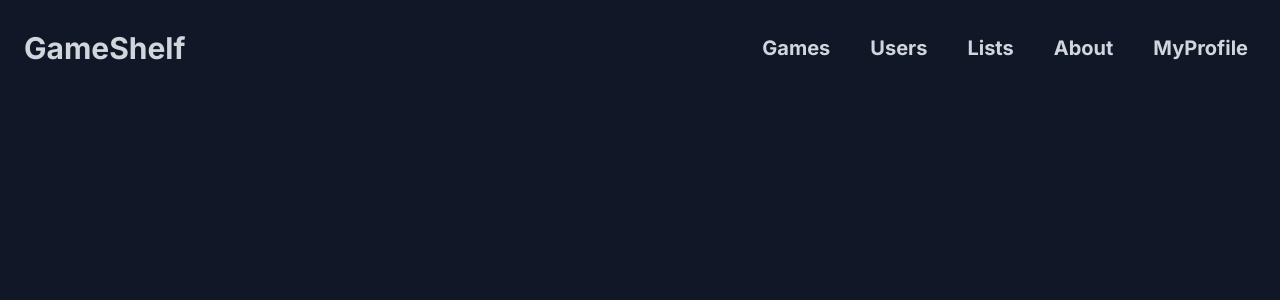
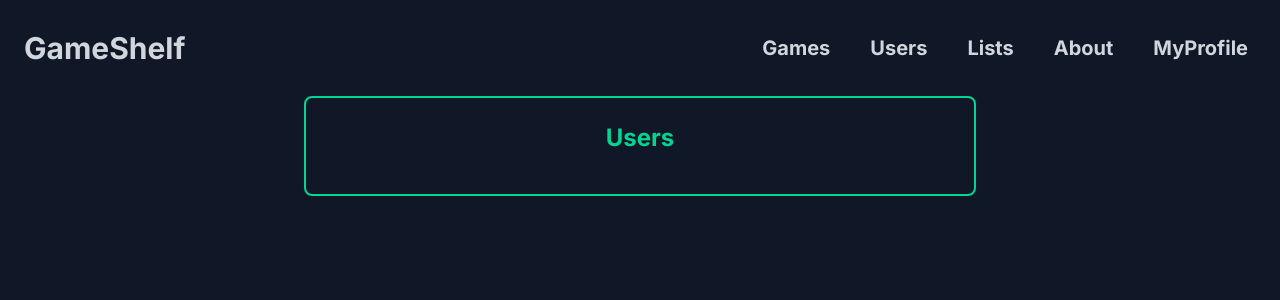
Before and after one commit to giovanniborsari/game-shelf, a Next.js app in the folder frontend/: page /user_search in a window 1280 px wide. Shown: the top 300 px of the page. Built offline with nearby package versions, Linux system fonts and the light colour scheme.

Commit message:
start of user search page

```diff
--- a/frontend/app/browse/page.tsx
+++ b/frontend/app/browse/page.tsx
@@ -59,7 +59,7 @@ return (
         <div className="w-90 shrink-0">
             <FilteringCol onFilterChange={handleFilterChange} />
         </div>
-        <div className="flex-1 flex flex-col justify-center items-center">
+        <div className="flex-1 flex flex-col justify-center items-center w-2xl">
             <GameGrid gamesArray={games}/>
         </div>
         <div className="w-90 shrink-0 pointer-events-none opacity-0
--- a/frontend/app/components/GameGrid.tsx
+++ b/frontend/app/components/GameGrid.tsx
@@ -13,10 +13,9 @@ export default function GameGrid({ gamesArray }: GameGridProps) {
     let gameCardGrid = gamesArray.map((game) => <GameCard key={game.game_id} {...game} />);
 
     return(
-        <div className= "justify-center flex flex-col items-center gap-1 p-6 border-2 border-emerald-400 w-2xl">
-            <h2 className="text-2xl font-bold text-emerald-400 mb-4">Games</h2>
-            {gameCardGrid}
-
+        <div className= "justify-center flex flex-col items-center gap-1 p-6 border-2 border-emerald-400 w-2xl rounded-lg">
+        <h2 className="text-2xl font-bold text-emerald-400 mb-4">Games</h2>
+        {gameCardGrid}
         </div>
     )
 }
--- a/frontend/app/user_search/page.tsx
+++ b/frontend/app/user_search/page.tsx
@@ -5,8 +5,13 @@ import TopBar from "../components/TopBar";
 export default function User_Search() {
 
 return(
-    <div className="min-h-screen bg-gray-900 flex flex-col">
+    <div className="min-h-screen bg-gray-900 flex flex-col items-center">
     <TopBar/>
+    <div className="flex flex-col p-6 border-2 border-emerald-400 w-2xl
+    rounded-lg items-center justify-center">
+    <h2 className="text-2xl font-bold text-emerald-400 mb-4">Users</h2>
+
+    </div>
     </div>
 )
 }
```
Also changed, not shown: frontend/app/components/ProfileCard.tsx (added).
